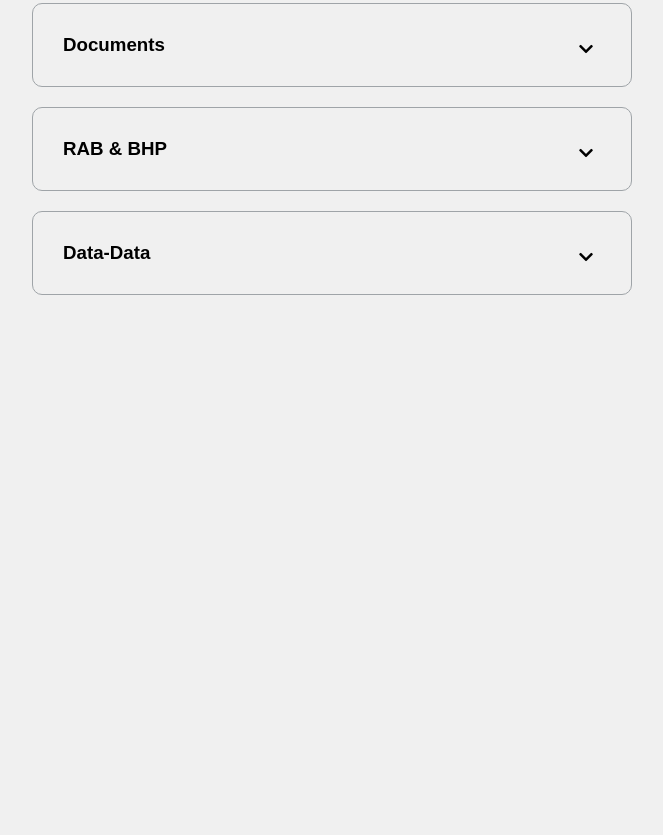
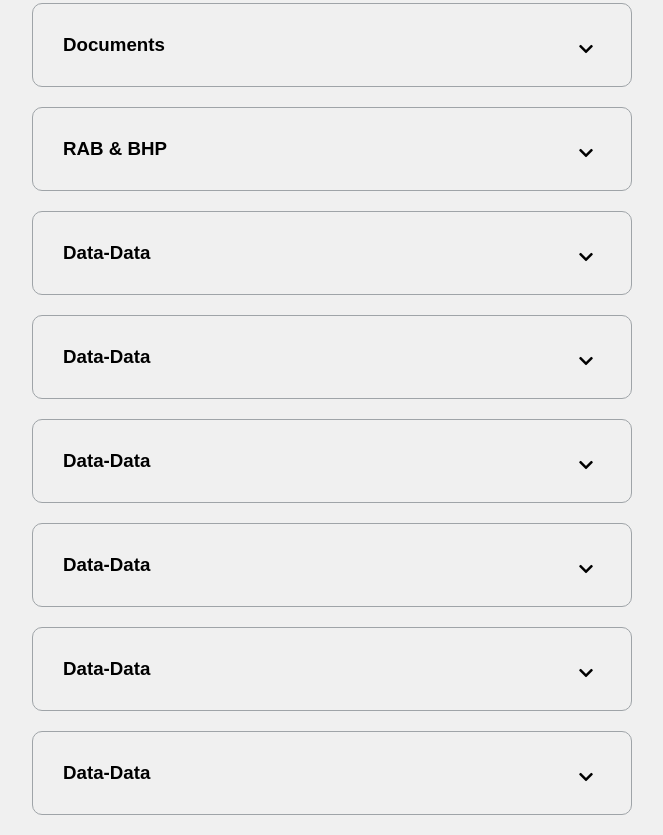
Before and after one commit to Fatman253/fatman, a plain HTML site: page index.html in a window 1280 px wide. Shown: the part 370-1205 px from the top of the page, without its empty margins (308-971 px from the left). Before the commit the page ends 800 px from the top, so only its background shows below. Drawn offline with Linux system fonts and the light colour scheme; a web font is replaced by a local one.

Commit message:
Add existing file

```diff
--- a/index.html
+++ b/index.html
@@ -86,6 +86,71 @@
           <i class="fas fa-times"></i>
         </button>
       </div>
+
+      <div class="faq">
+        <h3 class="faq-title">
+          Data-Data
+        </h3>
+        <p class="faq-text">
+          Depends on who are you asking.
+        </p>
+        <button class="faq-toggle">
+          <i class="fas fa-chevron-down"></i>
+          <i class="fas fa-times"></i>
+        </button>
+      </div>
+
+      <div class="faq">
+        <h3 class="faq-title">
+          Data-Data
+        </h3>
+        <p class="faq-text">
+          Depends on who are you asking.
+        </p>
+        <button class="faq-toggle">
+          <i class="fas fa-chevron-down"></i>
+          <i class="fas fa-times"></i>
+        </button>
+      </div>
+
+      <div class="faq">
+        <h3 class="faq-title">
+          Data-Data
+        </h3>
+        <p class="faq-text">
+          Depends on who are you asking.
+        </p>
+        <button class="faq-toggle">
+          <i class="fas fa-chevron-down"></i>
+          <i class="fas fa-times"></i>
+        </button>
+      </div>
+
+      <div class="faq">
+        <h3 class="faq-title">
+          Data-Data
+        </h3>
+        <p class="faq-text">
+          Depends on who are you asking.
+        </p>
+        <button class="faq-toggle">
+          <i class="fas fa-chevron-down"></i>
+          <i class="fas fa-times"></i>
+        </button>
+      </div>
+
+      <div class="faq">
+        <h3 class="faq-title">
+          Data-Data
+        </h3>
+        <p class="faq-text">
+          Depends on who are you asking.
+        </p>
+        <button class="faq-toggle">
+          <i class="fas fa-chevron-down"></i>
+          <i class="fas fa-times"></i>
+        </button>
+      </div>
     </div>
     <script src="script.js"></script>
   </body>
```
